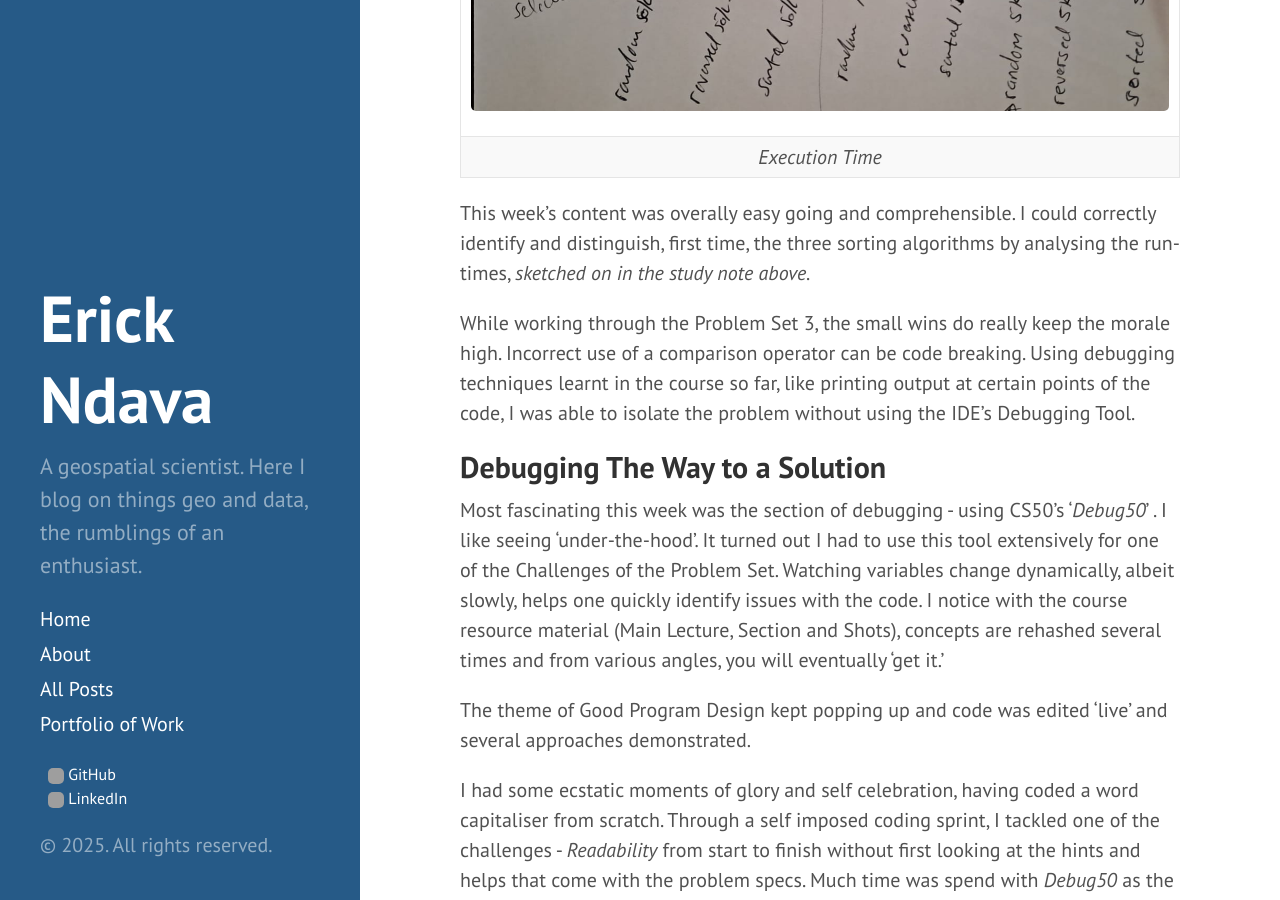
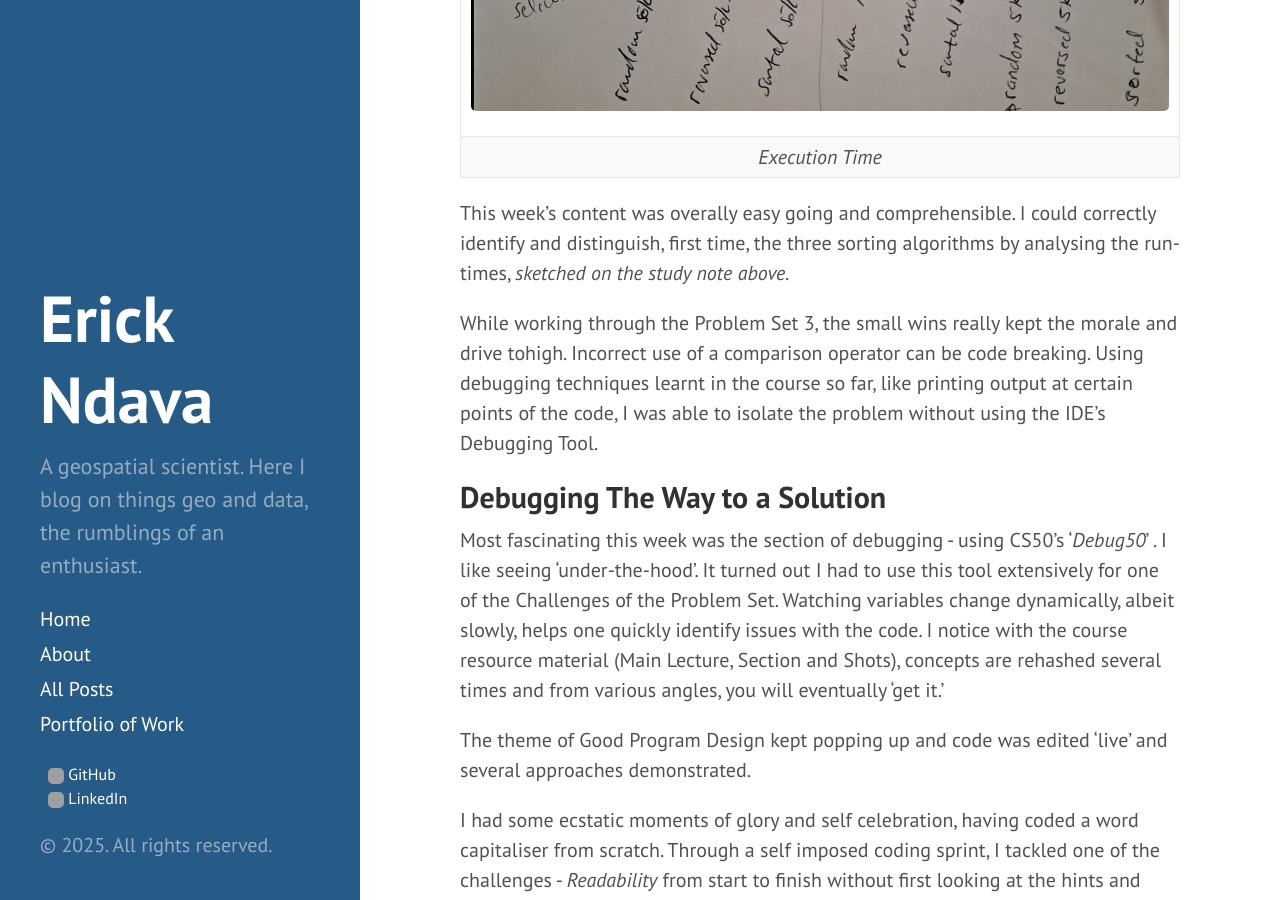
Before and after one commit to erickndava/erickndava.github.io, a Jekyll site: the page built from _posts/2025-07-16-Week-3-Surviving-Algorithms-and-Running-Elections.md, in a window 1280 px wide and 900 px high, scrolled down 703 px. Built offline with Jekyll 4.4.1, drawn with Linux system fonts in a browser that asks for light colours; grey boxes are pictures that could not be loaded.

Commit message:
_posts/2025-07-16-Week-3-Surviving-Algorithms-and-Running-Elections.md updated from https://stackedit.io/

```diff
--- a/_posts/2025-07-16-Week-3-Surviving-Algorithms-and-Running-Elections.md
+++ b/_posts/2025-07-16-Week-3-Surviving-Algorithms-and-Running-Elections.md
@@ -18,9 +18,9 @@ Last week's [*Caesar*](https://en.wikipedia.org/wiki/Caesar_cipher) challenge pu
 |:--:|
 | *Execution Time* |
 
-This week's content was overally easy going and comprehensible. I could correctly identify and distinguish, first time, the three sorting algorithms  by analysing the run-times, *sketched on in the study note above.*
+This week's content was overally easy going and comprehensible. I could correctly identify and distinguish, first time, the three sorting algorithms  by analysing the run-times, *sketched on the study note above.*
 
-While working through the Problem Set 3, the small wins do really keep the morale high. Incorrect use of a comparison operator can be code breaking. Using debugging techniques learnt in the course so far, like printing output at certain points of the code, I was able to isolate the problem without using the IDE's Debugging Tool.
+While working through the Problem Set 3, the small wins really kept the morale and drive tohigh. Incorrect use of a comparison operator can be code breaking. Using debugging techniques learnt in the course so far, like printing output at certain points of the code, I was able to isolate the problem without using the IDE's Debugging Tool.
 
 ## Debugging The Way to a Solution
 
```
Also changed, not shown: other parts of _posts/2025-07-16-Week-3-Surviving-Algorithms-and-Running-Elections.md (+1 -1 lines).
